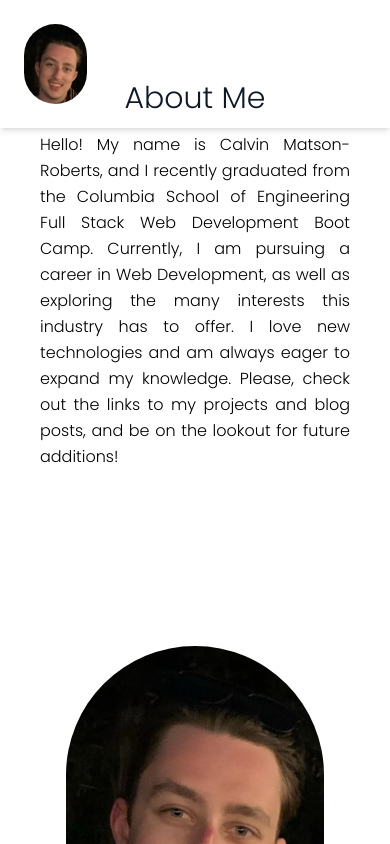
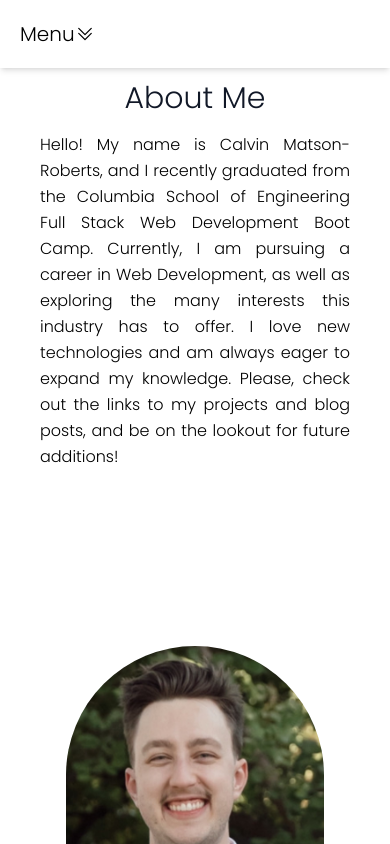
Before and after one commit to croberts27/portfolio, a React (Vite) app: page / in a window 390 px wide. Shown: the top 844 px of the page. Built offline with nearby package versions, Linux system fonts and the light colour scheme.

Commit message:
navbar mobile friendly

```diff
--- a/src/components/Navbar.jsx
+++ b/src/components/Navbar.jsx
@@ -1,5 +1,7 @@
 /* eslint-disable no-unused-vars */
+import { useState } from "react";
 import { Link, useLocation } from "react-router-dom";
+import { Disclosure } from "@headlessui/react";
 
 function classNames(...classes) {
   return classes.filter(Boolean).join(" ");
@@ -7,14 +9,76 @@ function classNames(...classes) {
 
 function Navbar() {
   const location = useLocation();
+  const [isOpen, setIsOpen] = useState(false); // State to manage dropdown visibility
 
   return (
-    <header className="absolute  shadow-md inset-x-0 top-0 z-50">
+    <header className="absolute shadow-md inset-x-0 top-0 z-50">
       <nav
-        className="flex items-center justify-between
-   p-6 lg:px-12"
+        className="flex flex-col lg:flex-row items-start justify-between p-5 lg:px-12"
         aria-label="Global"
       >
+        {/* Mobile Menu */}
+        <Disclosure as="div" className="lg:hidden">
+          <Disclosure.Button
+            className="inline-flex justify-start items-start border-gray-300 text-xl font-medium focus:outline-none"
+            onClick={() => setIsOpen(!isOpen)}
+          >
+            Menu
+            <svg
+              xmlns="http://www.w3.org/2000/svg"
+              fill="none"
+              viewBox="0 0 24 24"
+              strokeWidth={1.5}
+              stroke="currentColor"
+              className="w-5 h-7"
+            >
+              <path
+                strokeLinecap="round"
+                strokeLinejoin="round"
+                d="m4.5 5.25 7.5 7.5 7.5-7.5m-15 6 7.5 7.5 7.5-7.5"
+              />
+            </svg>
+          </Disclosure.Button>
+          <Disclosure.Panel
+            className={classNames(
+              "bg-white shadow-md absolute top-full left-0 right-0 z-50",
+              { hidden: !isOpen }
+            )}
+          >
+            <div className="flex flex-col gap-4 p-4">
+              <Link
+                to="/"
+                className="text-black text-xl font-medium"
+                onClick={() => setIsOpen(false)}
+              >
+                About
+              </Link>
+              <Link
+                to="/blog"
+                className="text-black text-xl font-medium"
+                onClick={() => setIsOpen(false)}
+              >
+                Blogs
+              </Link>
+              <Link
+                to="/projects"
+                className="text-black text-xl font-medium"
+                onClick={() => setIsOpen(false)}
+              >
+                Projects
+              </Link>
+              <Link
+                to="/skills"
+                className="text-black text-xl font-medium"
+                onClick={() => setIsOpen(false)}
+              >
+                Skills
+              </Link>
+            </div>
+          </Disclosure.Panel>
+        </Disclosure>
+
+        {/* Desktop Menu */}
         <div className="hidden lg:flex lg:gap-x-12">
           <Link
             className={`border-gray-300 inline-flex items-center border-b-2 px-1 pt-1 text-xl font-medium`}
@@ -28,7 +92,6 @@ function Navbar() {
           >
             Blogs
           </Link>
-
           <Link
             className={`border-gray-300 inline-flex w-full items-center justify-center border-b-2 px-1 pt-1 text-xl font-medium text-black `}
             to="/projects"
@@ -42,15 +105,6 @@ function Navbar() {
             Skills
           </Link>
         </div>
-        <div className="flex lg:flex-1 justify-end items-center">
-          <Link className="-m-1.5 p-1.5" to="/">
-            <img
-              className="h-20 w-auto rounded-full"
-              src="/profPic.jpg"
-              alt="Calvin Matson-Roberts"
-            />
-          </Link>
-        </div>
       </nav>
     </header>
   );
--- a/src/data.jsx
+++ b/src/data.jsx
@@ -1,18 +1,12 @@
 /* eslint-disable no-useless-escape */
-import BlogImage from "/medium.jpg";
-import LegendSmithImg from "/legend-smith.jpg";
-import JATEImg from "/jate.jpg";
-import RecyculatorImg from "/recyculator-main.jpg";
-import PasswordGenImg from "/psswrd-generator.jpg";
-import UntitledImg from "/untitled.jpg";
-import TCIImg from "/tci-logo.jpg";
+
 export const projects = [
   {
     title: "Legend Smith",
     subtitle: "Forge Legends with LegendSmith: Where Characters Come to Life!",
     description:
       "LegendSmith uses your choices and top-notch AI to generate amazing characters. Whether you're a gamer looking for a character to sink your teeth into, or a writer searching for a great story prompt, LegendSmith is here to kick-start your imagination.",
-    image: { LegendSmithImg },
+    image: "/legend-smith.jpg",
     link: "https://github.com/branchwag/character-generator",
   },
   {
@@ -20,7 +14,7 @@ export const projects = [
     subtitle: "Text Editor",
     description:
       "Downloadable text editor application for general note taking.",
-    image: { JATEImg },
+    image: "/jate.jpg",
     link: "https://github.com/croberts27/text-editor?tab=readme-ov-file",
   },
   {
@@ -28,7 +22,7 @@ export const projects = [
     subtitle: "Your Guide to Eco-Friendly Recycling Solutions",
     description:
       "Recyculator is a website that provides information to users on how to dispose of waste items in the most environmentally sustainable way, while providing them the location of their nearest recycling center.",
-    image: { RecyculatorImg },
+    image: "/recyculator-main.jpg",
     link: "https://croberts27.github.io/recyculator/",
   },
   {
@@ -36,7 +30,7 @@ export const projects = [
     subtitle: "Random Password Generator",
     description:
       "This app can be used to randomly generate a secure password for any use!",
-    image: { PasswordGenImg },
+    image: "/psswrd-generator.jpg",
     link: "https://croberts27.github.io/password-generator-hw-3/",
   },
   {
@@ -44,7 +38,7 @@ export const projects = [
     subtitle: "An social e-commerce online art gallery",
     description:
       "A platform for artists to find inspiration and share their work",
-    image: { UntitledImg },
+    image: "/untitled.jpg",
     link: "https://github.com/vlexaega/project3-untitled",
   },
   {
@@ -52,7 +46,7 @@ export const projects = [
     subtitle: "Where Hospitality Meets Sporting Ambitions.",
     description:
       "Webpage for TCI Housing so clients can find information on sporting events and contact for assistance in booking housing for their event.",
-    image: { TCIImg },
+    image: "/tci-logo.jpg",
     link: "https://tcihousing.com",
   },
 ];
@@ -76,19 +70,19 @@ export const blogs = [
   {
     title: "Utilizing Backend Code to Render Data on the Frontend",
     subtitle: "Medium Article",
-    image: { BlogImage },
+    image: "/medium.jpg",
     link: "https://medium.com/@calvinroberts1998/utilizing-backend-code-to-render-data-on-the-frontend-3ddf5f9aa861",
   },
   {
     title: "Implementing PayPal in React App",
     subtitle: "Medium Article",
-    image: { BlogImage },
+    image: "/medium.jpg",
     link: "https://medium.com/@calvinroberts1998/implementing-paypal-in-react-app-5c27e885777b",
   },
   {
     title: "Learning A New Technology: Server-side APIs",
     subtitle: "Medium Article",
-    image: { BlogImage },
+    image: "/medium.jpg",
     link: "https://medium.com/@calvinroberts1998/learning-a-new-technology-server-side-apis-e685a9e630c6",
   },
 ];
```
Also changed, not shown: public/profPic.jpg.
